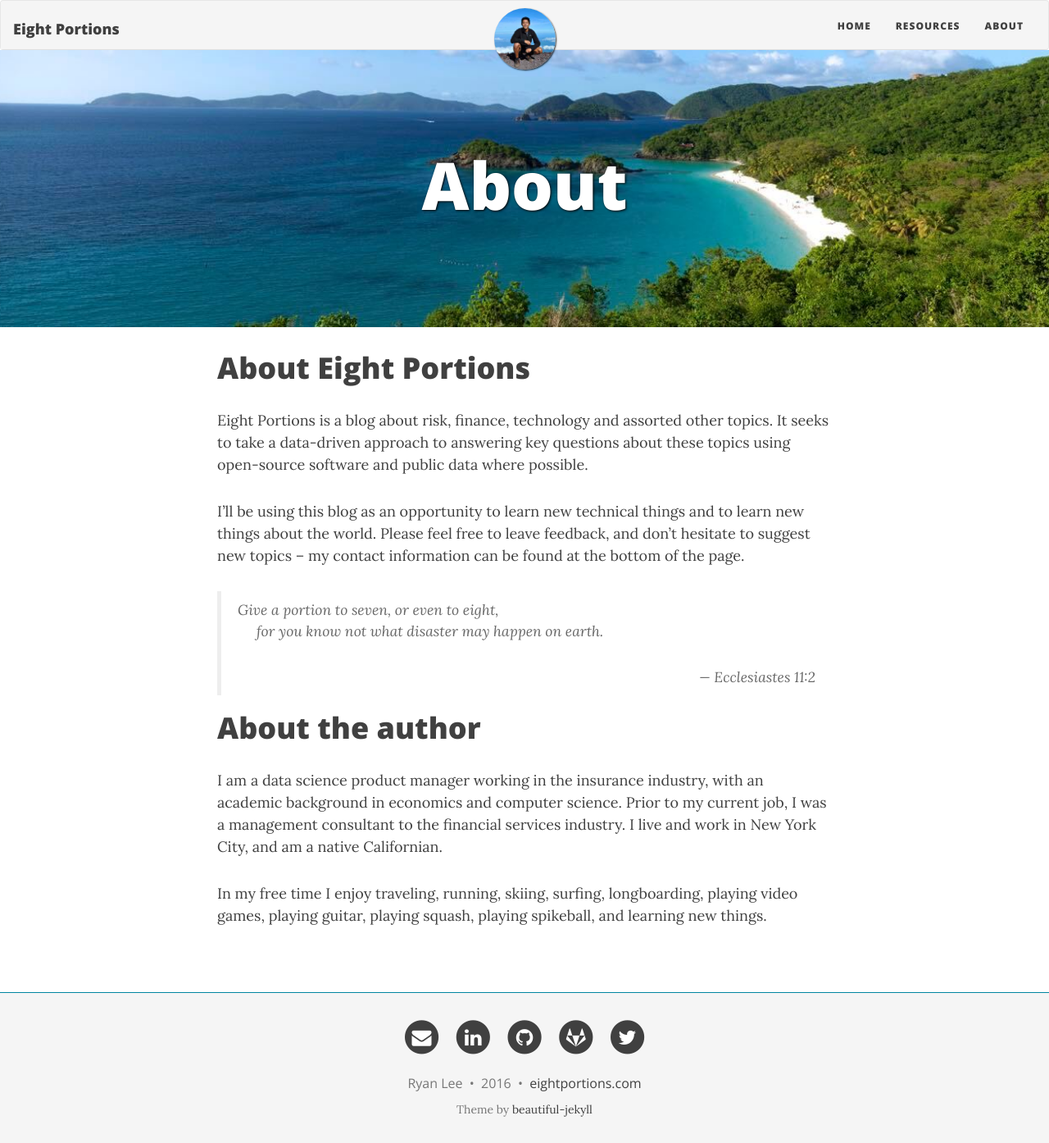
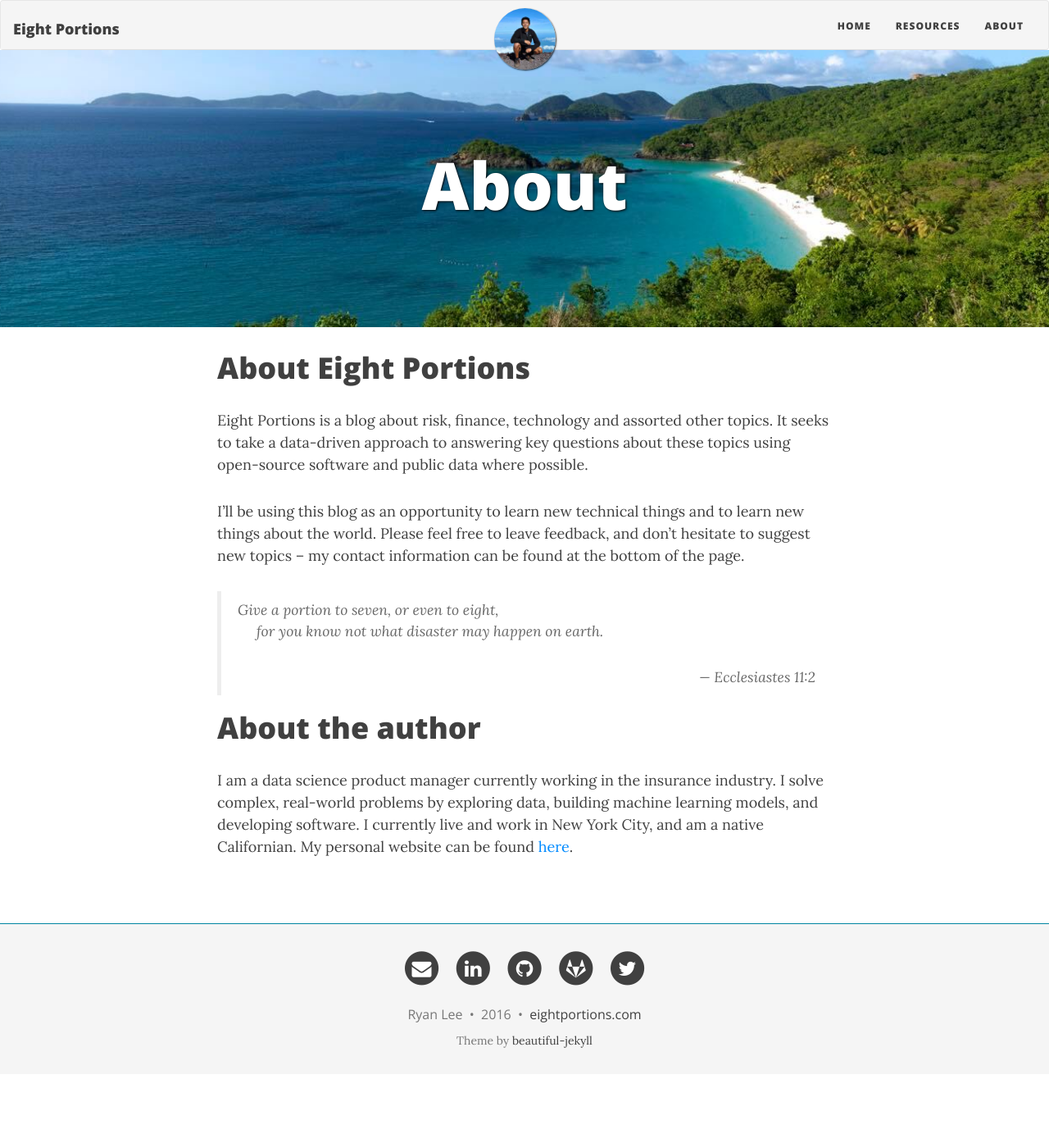
Before and after one commit to rtlee9/rtlee9.github.io, a Jekyll site: the page built from aboutme.md, in a window 1280 px wide. Shown: the whole page at 82% size. Built offline with Jekyll 4.4.1, drawn with Linux system fonts in a browser that asks for light colours; nearby versions of some CDN libraries; after the commit the page ends 1310 px from its top, so only the background shows below that.

Commit message:
Edit about the author

```diff
--- a/aboutme.md
+++ b/aboutme.md
@@ -15,6 +15,4 @@ I'll be using this blog as an opportunity to learn new technical things and to l
 > <div align="right">&mdash; Ecclesiastes 11:2</div>
 
 # About the author
-I am a data science product manager working in the insurance industry, with an academic background in economics and computer science. Prior to my current job, I was a management consultant to the financial services industry. I live and work in New York City, and am a native Californian.
-
-In my free time I enjoy traveling, running, skiing, surfing, longboarding, playing video games, playing guitar, playing squash, playing spikeball, and learning new things.
+I am a data science product manager currently working in the insurance industry. I solve complex, real-world problems by exploring data, building machine learning models, and developing software. I currently live and work in New York City, and am a native Californian. My personal website can be found [here](https://ryanlee.io/).
```
